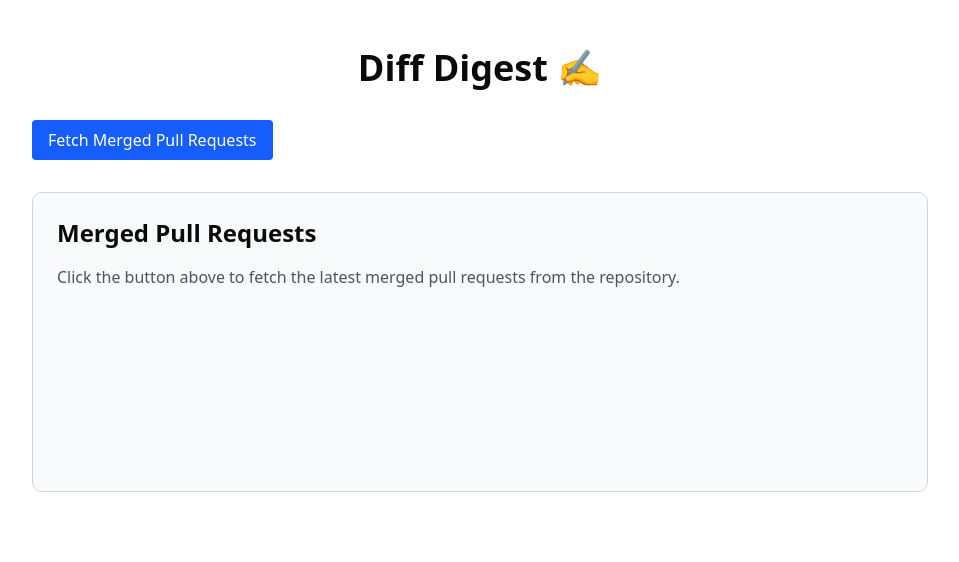
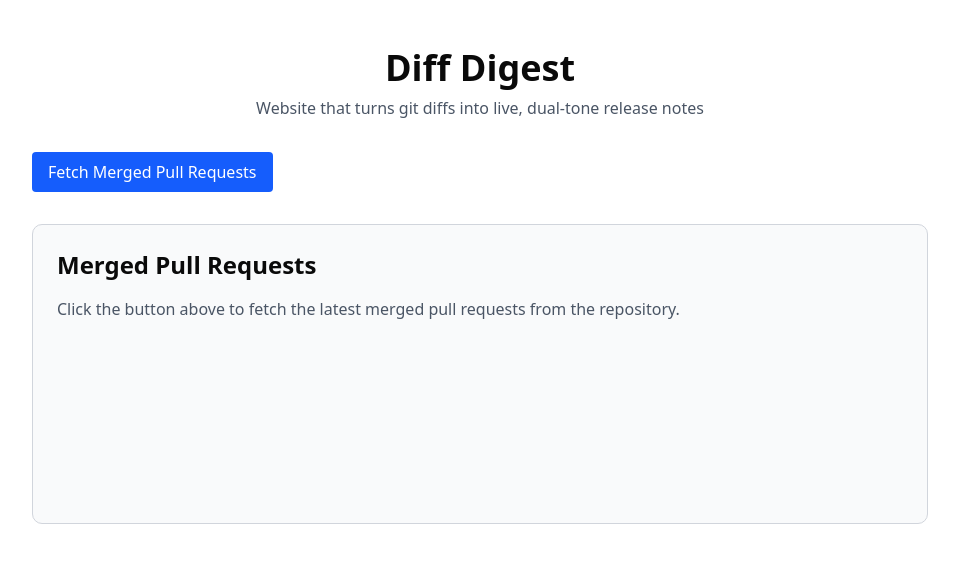
Before and after one commit to nicholaschen09/diff-digest, a Next.js app: page / in a window 1280 px wide. Shown: the top 562 px of the page, without its empty margins (160-1119 px from the left). Built offline with nearby package versions, Linux system fonts and the light colour scheme.

Commit message:
fix ui and app title and desc

```diff
--- a/src/app/page.tsx
+++ b/src/app/page.tsx
@@ -104,7 +104,8 @@ export default function Home() {
 
   return (
     <main className="flex min-h-screen flex-col items-center p-4 sm:p-12">
-      <h1 className="text-4xl font-bold mb-8">Diff Digest ✍️</h1>
+      <h1 className="text-4xl font-bold mb-2">Diff Digest</h1>
+      <p className="text-gray-600 dark:text-gray-400 mb-8 text-center">Website that turns git diffs into live, dual-tone release notes</p>
 
       <div className="w-full max-w-4xl">
         {/* Controls Section */}
```
